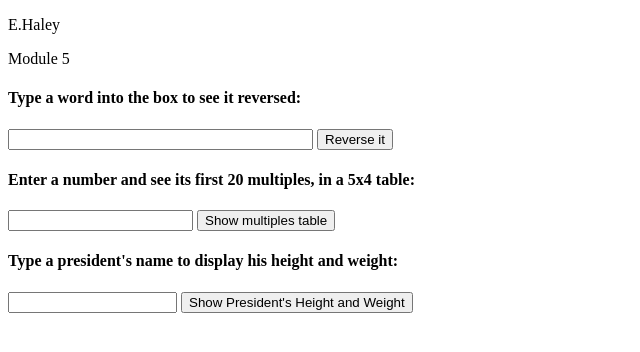
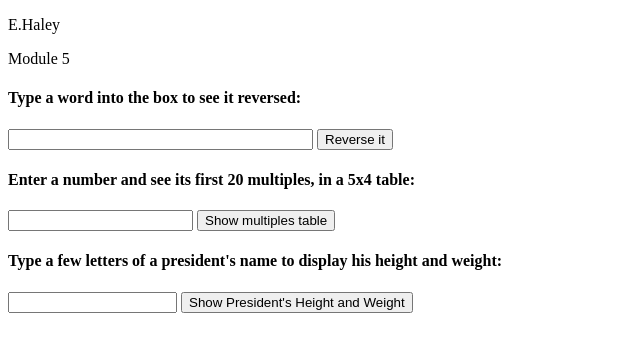
Before and after one commit to ebhtra/ebhtra.github.io, a plain HTML site: page index.html in a window 1280 px wide. Shown: the whole page, without its empty margins (0-640 px from the left). Drawn offline with Linux system fonts and the light colour scheme; no server answers.

Commit message:
change prompt for prez name box

```diff
--- a/index.html
+++ b/index.html
@@ -115,7 +115,7 @@ d3.csv(url).then(function(data) {  // v5 of d3, según docs on git
 
 </script>
 
-<h4>Type a president's name to display his height and weight:</h4>
+<h4>Type a few letters of a president's name to display his height and weight:</h4>
 
 <p>
 <form>
```
